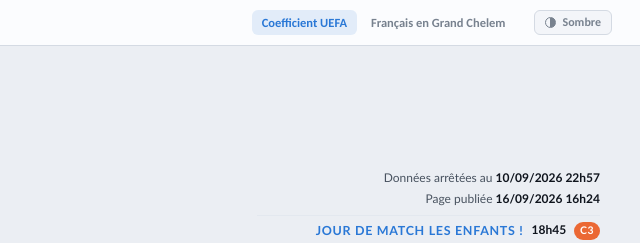
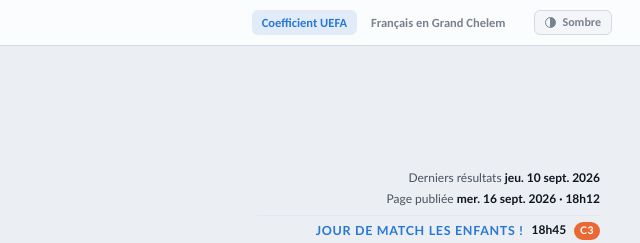
Before and after one commit to grotang/grotang.fr, a website: page public/uefa/index.html in a window 1280 px wide. Shown: the top 243 px of the page, 640-1280 px from the left. Drawn offline with Linux system fonts and the light colour scheme.

Commit message:
Tampon : date longue jeu. 10 sept. 2026, heure de la source en infobulle

```diff
--- a/public/uefa/index.html
+++ b/public/uefa/index.html
@@ -285,7 +285,7 @@ th[aria-sort]{color:var(--ink)}
 footer{margin-top:36px; padding-top:14px; border-top:1px solid var(--rule); font-size:12px; color:var(--ink-3)}
 @media (prefers-reduced-motion:reduce){*{animation:none!important; transition:none!important}}
 </style>
-<script>window.PUBLIE = "16/09/2026 16h24";</script>
+<script>window.PUBLIE = "mer. 16 sept. 2026 · 18h12";</script>
 <style>
 .gnav{position:sticky;top:0;z-index:50;display:flex;align-items:center;gap:18px;
   padding:0 clamp(14px,3vw,28px);height:46px;background:var(--surface);
@@ -479,6 +479,26 @@ function dmy(v){
   m = /^(\d{2})\/(\d{2})\/(\d{4})(?:\s*-\s*(\d{2}):(\d{2}))?/.exec(t);
   if(m) return `${m[1]}/${m[2]}/${m[3]}` + (m[4] ? ` ${m[4]}h${m[5]}` : '');
   return t;
+}
+/* « jeu. 10 sept. 2026 » plutôt que « 10/09/2026 » : le jour de la semaine ancre
+   la donnée dans la mémoire du lecteur — « ah oui, la soirée de jeudi » — là où un
+   quantième demande un calcul. Les abréviations sont celles de l'usage français,
+   irrégulières (mars et mai ne s'abrègent pas, septembre donne « sept. »).
+   Aucune conversion de fuseau : l'horodatage de la source est déjà à l'heure de
+   Paris, le faire transiter par un Date local le décalerait d'une heure l'été. */
+const JOURS = ['dim.','lun.','mar.','mer.','jeu.','ven.','sam.'];
+const MOIS  = ['janv.','févr.','mars','avr.','mai','juin','juil.','août','sept.','oct.','nov.','déc.'];
+function dlong(v){
+  if(!v) return '';
+  const t = String(v).trim();
+  let m = /^(\d{4})-(\d{2})-(\d{2})(?:[ T](\d{2}):(\d{2}))?/.exec(t)
+       || (/^(\d{2})\/(\d{2})\/(\d{4})(?:\s*-\s*(\d{2}):(\d{2}))?/.exec(t)
+            ? (([,d,mo,y,h,mi]) => [null,y,mo,d,h,mi])(/^(\d{2})\/(\d{2})\/(\d{4})(?:\s*-\s*(\d{2}):(\d{2}))?/.exec(t))
+            : null);
+  if(!m) return t;
+  const [,y,mo,d,h,mi] = m;
+  const jour = JOURS[new Date(Date.UTC(+y, +mo-1, +d)).getUTCDay()];
+  return { txt: `${jour} ${d} ${MOIS[+mo-1]} ${y}`, h: h ? `${h}h${mi}` : null };
 }
 const nf = (v,d=3)=> v==null||Number.isNaN(v) ? "—" : v.toLocaleString('fr-FR',{minimumFractionDigits:d,maximumFractionDigits:d});
 const nf1 = v => v.toLocaleString('fr-FR',{minimumFractionDigits:1,maximumFractionDigits:1});
@@ -678,14 +698,19 @@ const matchToday = AGENDA.find(m => m.iso === ISO_TODAY) || null;
 const nextMatch  = AGENDA.find(m => !passe(m.iso) && m.iso !== ISO_TODAY) || null;
 const joursAvant = iso => Math.round((dOf(iso) - dOf(ISO_TODAY)) / 86400000);
 document.getElementById('stamp').innerHTML =
-  "<div>Données arrêtées au <b>" + dmy(D.meta.lastUpdated) + "</b></div>" +
+    /* Le jour suffit au lecteur ; l'heure exacte est là pour qui la cherche, en
+     infobulle. C'est aussi plus honnête : ces 22h57 sont l'heure à laquelle la
+     source a publié ses chiffres, pas l'heure d'un coup de sifflet final. */
+  (function(){ const s = dlong(D.meta.lastUpdated);
+    return "<div>Derniers résultats <b" + (s.h ? ' title="Chiffres publiés par la source à ' + s.h + '"' : '')
+         + ">" + s.txt + "</b></div>"; })() +
   /* Deux dates, deux questions. « Données arrêtées » dit jusqu'où vont les
      résultats pris en compte ; « Page publiée » dit de quand date la version
      qu'on est en train de lire. L'ancienne étiquette « Page recalculée » affichait
      en fait la date du dernier rafraîchissement des DONNÉES : elle restait figée
      sur une semaine sans match alors que la page, elle, avait changé.
      Hors construction (ouverture directe du gabarit), on retombe sur meta.built. */
-  "<div>Page publiée <b>" + (window.PUBLIE || dmy(D.meta.built)) + "</b></div>" +
+  "<div>Page publiée <b>" + (window.PUBLIE || dlong(D.meta.built).txt) + "</b></div>" +
   /* Jour de match : on le dit, fort, avec l'heure — c'est la seule information
      qui vaut d'être criée. Les autres jours : un compte à rebours, sans heure,
      parce qu'une heure à trois semaines de distance n'apprend rien. */
```
Also changed, not shown: tools/build.mjs (+5 -4 lines), tools/uefa/page.html (+27 -2 lines).
